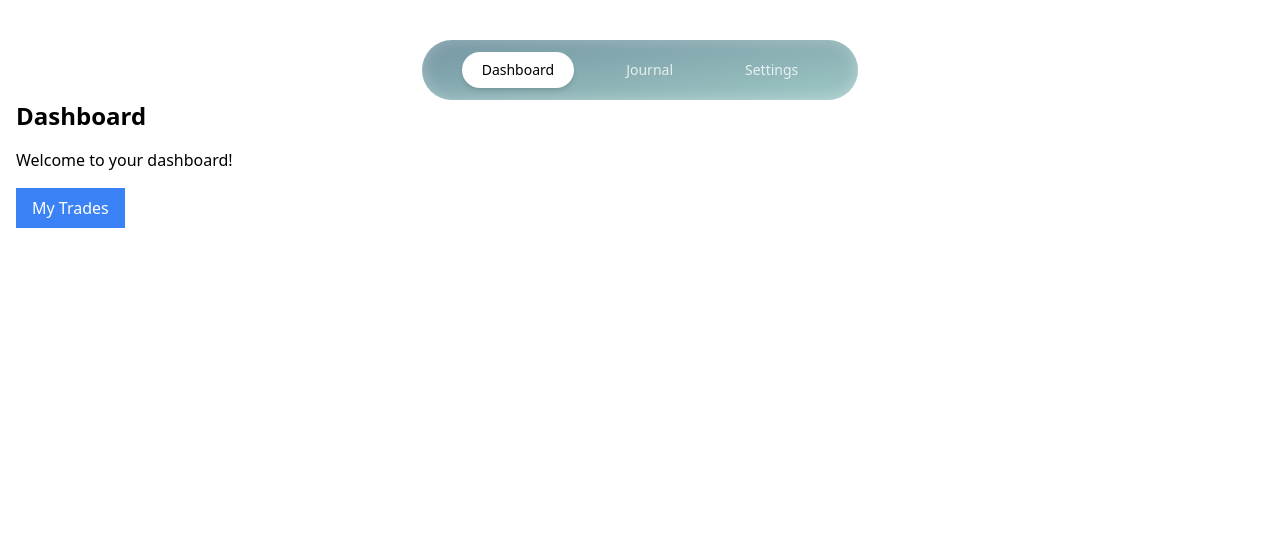
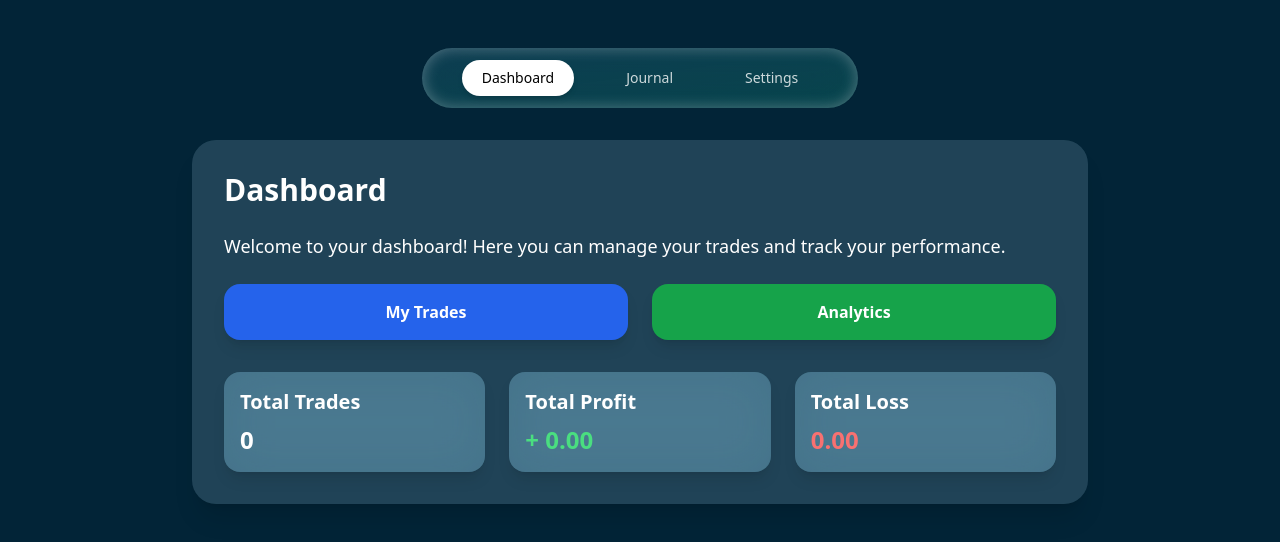
Before and after one commit to EngrMikael/Crypto-Trading-Journal, a React app in the folder frontend/: page /dashboard in a window 1280 px wide. Shown: the top 542 px of the page. Built offline with nearby package versions, Linux system fonts and the light colour scheme; no server answers; sample sign-in values are in the browser's storage; the HTML template or start-up script is replaced by a standard one.

Commit message:
Updated the ui for Dashboard and if there is no user logged in then it will redirect to login

```diff
--- a/frontend/src/pages/Dashboard.jsx
+++ b/frontend/src/pages/Dashboard.jsx
@@ -1,25 +1,101 @@
+import { useEffect, useState } from "react";
 import { useNavigate } from "react-router-dom";
+import api from "../api/api";
 import Navbar from "../components/Navbar";
+import { useAuth } from "../context/AuthContext";
 
 export default function Dashboard() {
-    const navigate = useNavigate();
+  const navigate = useNavigate();
+  const { token } = useAuth();
+  const [trades, setTrades] = useState([]);
+  const [loading, setLoading] = useState(true);
 
-    const goToJournal = () => {
-        navigate("/journal");
+  // Redirect to login if no token
+  useEffect(() => {
+    if (!token) {
+      navigate("/login");
+      return;
     }
+
+    const fetchTrades = async () => {
+      try {
+        const res = await api.get("/journal", {
+          headers: { Authorization: `Bearer ${token}` },
+        });
+        setTrades(res.data);
+      } catch (err) {
+        console.error("Error fetching trades:", err);
+        if (err.response?.status === 401) navigate("/login");
+      } finally {
+        setLoading(false);
+      }
+    };
+
+    fetchTrades();
+  }, [token, navigate]);
+
+  // Dashboard stats calculated locally
+  const totalTrades = trades.length;
+  const totalProfit = trades
+    .filter((t) => t.value_outcome > 0)
+    .reduce((sum, t) => sum + t.value_outcome, 0);
+  const totalLoss = trades
+    .filter((t) => t.value_outcome < 0)
+    .reduce((sum, t) => sum + t.value_outcome, 0);
+
+  const goToJournal = () => navigate("/journal");
+
+  if (!token) return null; // prevent rendering without token
+  if (loading) return <p className="text-white text-center mt-10">Loading...</p>;
+
   return (
-    <div className="p-4">
-      <Navbar/>
-      <h1 className="text-2xl font-bold mb-4">Dashboard</h1>
-      <p>Welcome to your dashboard!</p>
-      <button
-        type="button"
-        className="bg-blue-500 text-white px-4 py-2 mt-4"
-        onClick={goToJournal} // add click handler
-      >
-        My Trades
-      </button>
+    <div className="min-h-screen p-6 bg-[#022437] text-white">
+      <Navbar />
+
+      {/* Main Container */}
+      <div className="mx-auto max-w-4xl bg-[#2e5266]/70 backdrop-blur-xl rounded-3xl p-8 shadow-xl mt-8">
+        <h1 className="text-3xl font-bold mb-6">Dashboard</h1>
+        <p className="mb-6 text-lg">
+          Welcome to your dashboard! Here you can manage your trades and track your performance.
+        </p>
+
+        {/* Quick Actions */}
+        <div className="flex flex-col sm:flex-row gap-6">
+          <button
+            onClick={goToJournal}
+            className="flex-1 px-6 py-4 bg-blue-600 hover:bg-blue-500 rounded-2xl text-white font-semibold shadow-lg transition"
+          >
+            My Trades
+          </button>
+
+          <button
+            onClick={() => alert("Another feature coming soon!")}
+            className="flex-1 px-6 py-4 bg-green-600 hover:bg-green-500 rounded-2xl text-white font-semibold shadow-lg transition"
+          >
+            Analytics
+          </button>
+        </div>
+
+        {/* Dashboard Stats */}
+        <div className="grid grid-cols-1 sm:grid-cols-3 gap-6 mt-8">
+          <div className="bg-[#7cbcd6]/40 backdrop-blur-xl p-4 rounded-2xl shadow-lg">
+            <h2 className="text-xl font-semibold mb-2">Total Trades</h2>
+            <p className="text-2xl font-bold">{totalTrades}</p>
+          </div>
+          <div className="bg-[#7cbcd6]/40 backdrop-blur-xl p-4 rounded-2xl shadow-lg">
+            <h2 className="text-xl font-semibold mb-2">Total Profit</h2>
+            <p className="text-2xl font-bold text-green-400">
+              + {totalProfit.toFixed(2)}
+            </p>
+          </div>
+          <div className="bg-[#7cbcd6]/40 backdrop-blur-xl p-4 rounded-2xl shadow-lg">
+            <h2 className="text-xl font-semibold mb-2">Total Loss</h2>
+            <p className="text-2xl font-bold text-red-400">
+              {totalLoss.toFixed(2)}
+            </p>
+          </div>
+        </div>
+      </div>
     </div>
-// create a better dashbord with a glasmorphic design
   );
 }
```
